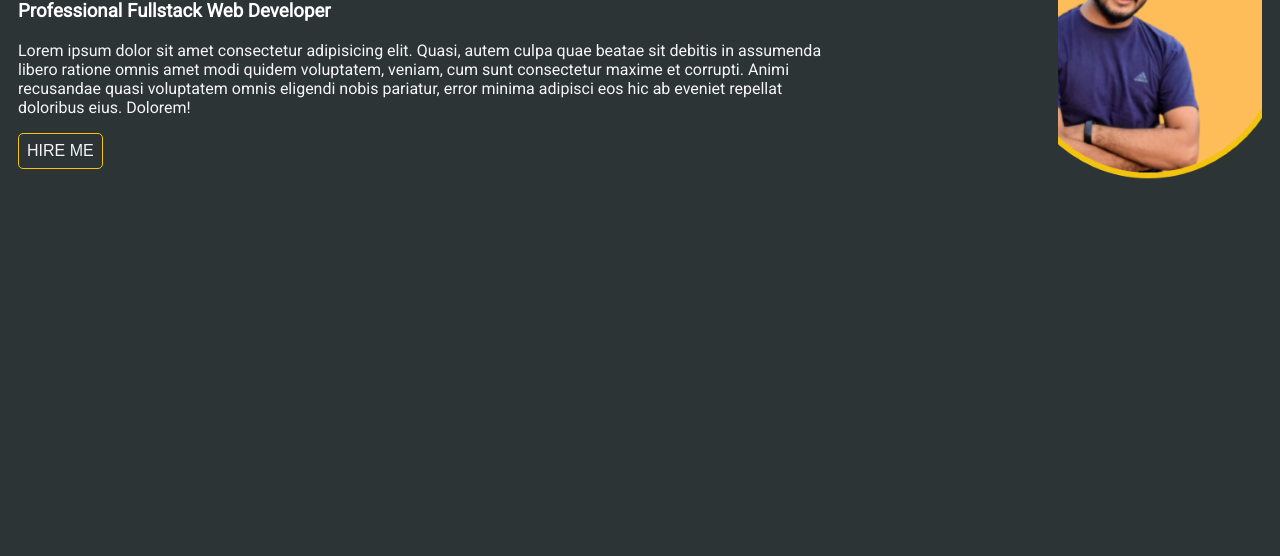
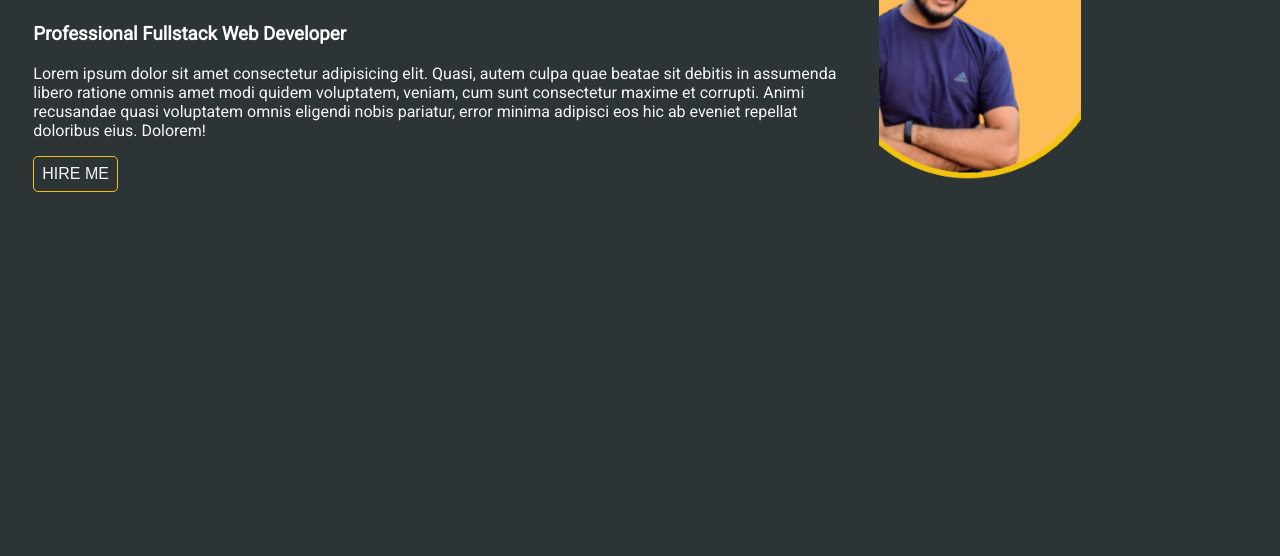
Before and after one commit to FahamidulDipro/my-portfolio, a plain HTML site: page index.html in a window 1280 px wide. Shown: the part 244-800 px from the top of the page. Drawn offline with Linux system fonts and the light colour scheme.

Commit message:
padding of image and text adjusted

```diff
--- a/index.html
+++ b/index.html
@@ -14,7 +14,7 @@
 </head>
 
 <body>
-    <div class="container">
+    <section class="container">
         <div class="text_container">
             <h1>Welcome to</h1>
             <h1><span class="colored_heading">Fahamidul</span>'s world</h1>
@@ -27,7 +27,7 @@
             <img src="images/fidnew1.png" alt="my_image">
         </div>
 
-    </div>
+    </section>
 
 </body>
 
--- a/style.css
+++ b/style.css
@@ -31,6 +31,7 @@ p {
     padding: 10px;
     /* border: 2px solid skyblue; */
     flex: 4;
+    padding-left: 2%;
 }
 
 .image_container {
@@ -44,7 +45,7 @@ img {
     width: 50%;
     height: 500px;
     object-fit: cover;
-    float: right;
+    padding-left: 5%;
 }
 
 .btn_hire {
```
